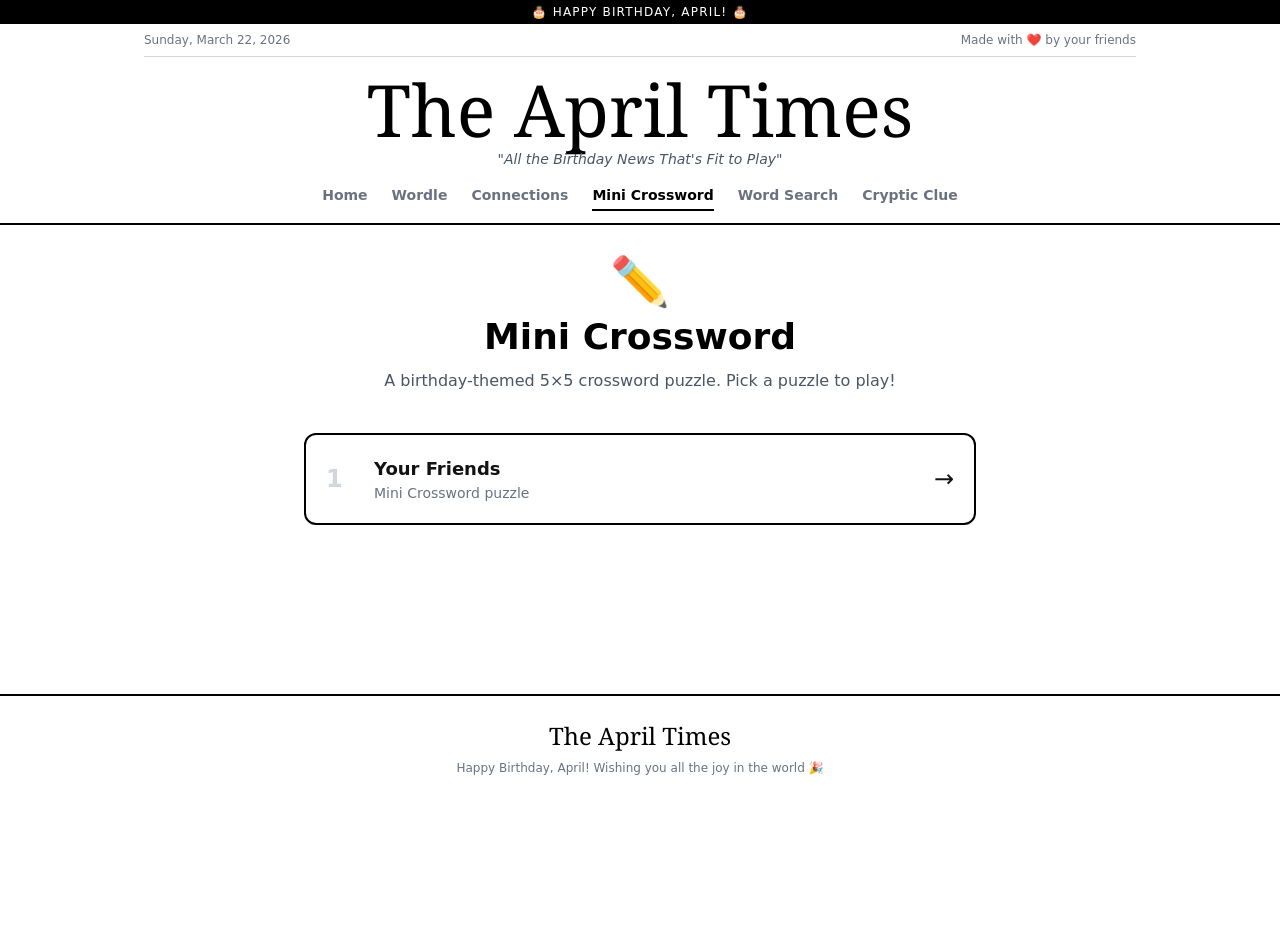
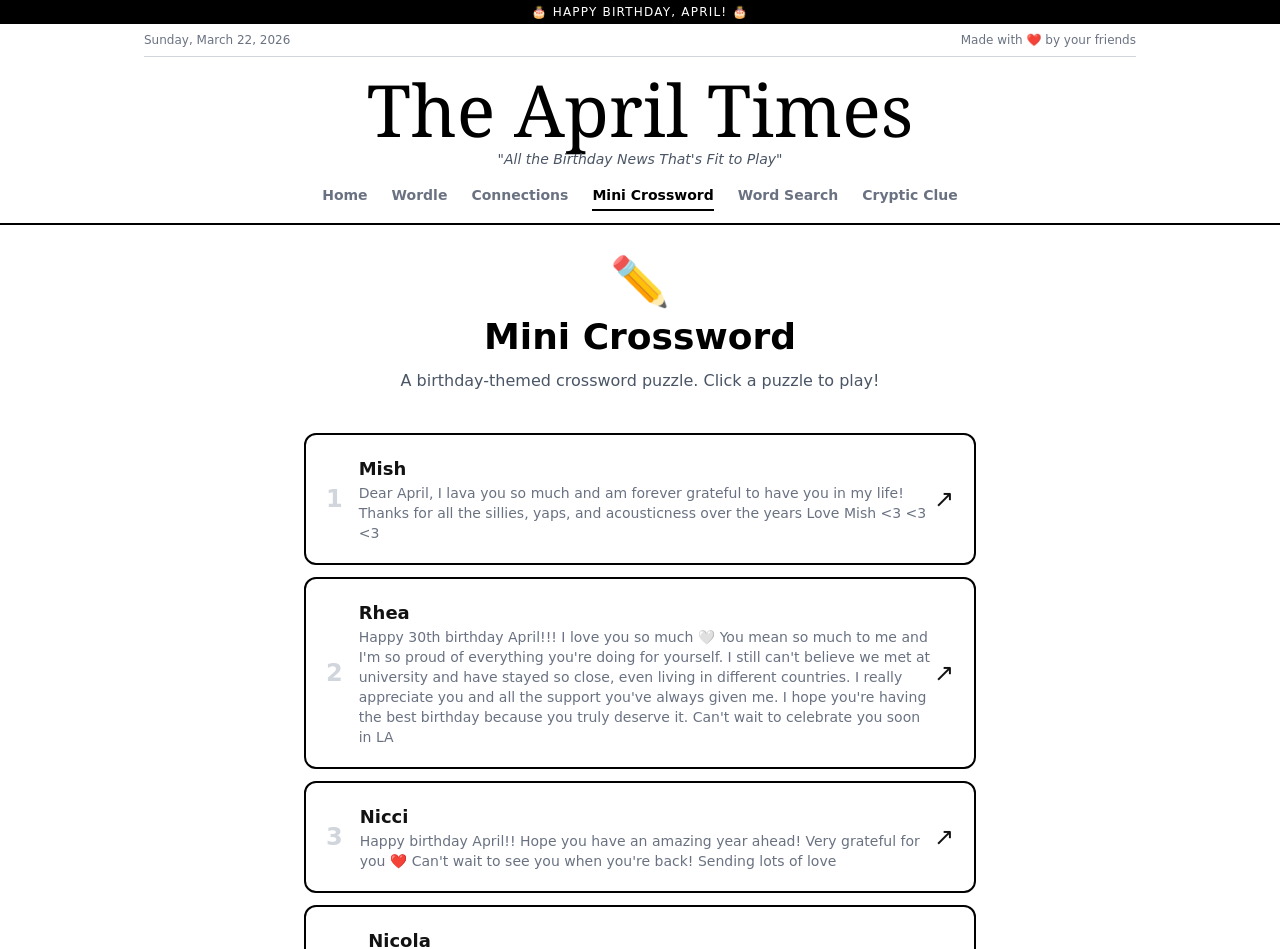
Before and after one commit to angiegyi/april-birthday, a React (Vite) app: page /crossword in a window 1280 px wide. Shown: the top 949 px of the page. Before the commit the page ends 800 px from the top, so only its background shows below. Built offline with nearby package versions, Linux system fonts and the light colour scheme; a web font is replaced by a local one.

Commit message:
adding crosswords

```diff
--- a/src/data/crossword.js
+++ b/src/data/crossword.js
@@ -1,31 +1,37 @@
 // ─── CROSSWORD PUZZLES ────────────────────────────────────────────────────────
-// Each puzzle: { creator, answerGrid, cluesAcross, cluesDown }
-// answerGrid: 5x5 array, '#' for black squares, uppercase letter for answers.
-// Clues: { number, clue, row, col }
+// Each puzzle: { creator, message, url }
+// url: external link to the crossword puzzle
 
 const crossword = [
-  {
-    creator: 'Your Friends',
-    message: 'Happy Birthday April! 🎉', // ← CHANGE THIS
-    answerGrid: [
-      ['C', 'A', 'K', 'E', 'S'],
-      ['A', '#', 'I', '#', 'U'],
-      ['N', 'I', 'N', 'E', 'N'],
-      ['D', '#', 'D', '#', 'N'],
-      ['Y', 'E', 'A', 'R', 'Y'],
-    ],
-    cluesAcross: [
-      { number: 1, clue: 'Birthday dessert (5)', row: 0, col: 0 },
-      { number: 5, clue: 'How many lives a cat has (4)', row: 2, col: 0 },
-      { number: 6, clue: '"Happy ___ to you" (4)', row: 4, col: 0 },
-    ],
-    cluesDown: [
-      { number: 1, clue: 'Sweet treat on a stick', row: 0, col: 0 },
-      { number: 2, clue: 'Birthday ___ (song)', row: 0, col: 2 },
-      { number: 3, clue: 'How old? Another ___ older!', row: 0, col: 4 },
-    ],
-  },
-  // ← Add more puzzles here
-]
+	{
+		creator: "Mish",
+		message:
+			"Dear April, I lava you so much and am forever grateful to have you in my life! Thanks for all the sillies, yaps, and acousticness over the years Love Mish <3 <3 <3",
+		url: "https://crosswordlabs.com/view/happy-bday-april-love-mish",
+	},
+	{
+		creator: "Rhea",
+		message:
+			"Happy 30th birthday April!!! I love you so much 🤍 You mean so much to me and I'm so proud of everything you're doing for yourself. I still can't believe we met at university and have stayed so close, even living in different countries. I really appreciate you and all the support you've always given me. I hope you're having the best birthday because you truly deserve it. Can't wait to celebrate you soon in LA",
+		url: "https://crosswordlabs.com/view/happy-birthday-april-love-you-rhea",
+	},
+	{
+		creator: "Nicci",
+		message:
+			"Happy birthday April!! Hope you have an amazing year ahead! Very grateful for you ❤️ Can't wait to see you when you're back! Sending lots of love",
+		url: "https://drive.google.com/file/d/1CtOXtpLQzYs89kLbb3TTyAUGhfGNbfTp/view?usp=sharing",
+	},
+	{
+		creator: "Nicola",
+		message:
+			"Happy 30th queen! Wishing you health and peace ❤️ can't wait to see you irl when you are back!!",
+		url: "https://crosswordlabs.com/view/happy-bday-april-love-nic",
+	},
+	{
+		creator: "Ben",
+		message: "Happy birthday april!!",
+		url: "https://crosswordlabs.com/view/april-bday-ben",
+	},
+];
 
-export default crossword
+export default crossword;
--- a/src/data/cryptic.js
+++ b/src/data/cryptic.js
@@ -24,16 +24,16 @@ const cryptic = [
 	{
 		creator: "Marcus",
 		message: "",
-		clue: "Face card? A buried antique, been beheaded. (5)",
-		answer: "GEOGRAPHY QUEEN",
-		length: 5,
+		clue: "Great explorers observe first, then plot. Why study old maps? (9)",
+		answer: "GEOGRAPHY",
+		length: 9,
 	},
 	{
 		creator: "Marcus",
 		message: "",
-		clue: "Great explorers observe first, then plot. Why study old maps? (9)",
-		answer: "GEOGRAPHY QUEEN",
-		length: 9,
+		clue: "Face card? A buried antique, been beheaded. (5)",
+		answer: "QUEEN",
+		length: 5,
 	},
 	{
 		creator: "Deepthi",
--- a/src/pages/Crossword.jsx
+++ b/src/pages/Crossword.jsx
@@ -1,14 +1,49 @@
-import PuzzleLobby from '../components/PuzzleLobby'
+import Layout from '../components/Layout'
 import puzzles from '../data/crossword'
 
 export default function Crossword() {
   return (
-    <PuzzleLobby
-      title="Mini Crossword"
-      description="A birthday-themed 5×5 crossword puzzle. Pick a puzzle to play!"
-      icon="✏️"
-      basePath="/crossword"
-      puzzles={puzzles}
-    />
+    <Layout>
+      <div className="max-w-2xl mx-auto">
+        {/* Header */}
+        <div className="text-center mb-10">
+          <span className="text-5xl block mb-3">✏️</span>
+          <h2 className="text-4xl font-bold text-black mb-3">Mini Crossword</h2>
+          <p className="text-gray-600">A birthday-themed crossword puzzle. Click a puzzle to play!</p>
+        </div>
+
+        {/* Puzzle list */}
+        <div className="space-y-3">
+          {puzzles.map((puzzle, index) => (
+            <a
+              key={index}
+              href={puzzle.url}
+              target="_blank"
+              rel="noopener noreferrer"
+              className="flex items-center justify-between p-5 border-2 border-black rounded-xl hover:bg-black hover:text-white transition-colors group"
+            >
+              <div className="flex items-center gap-4">
+                <span className="text-2xl font-bold text-gray-300 group-hover:text-gray-500 w-8 select-none">
+                  {index + 1}
+                </span>
+                <div>
+                  <p className="text-lg font-bold">{puzzle.creator}</p>
+                  <p className="text-sm text-gray-500 group-hover:text-gray-300">
+                    {puzzle.message}
+                  </p>
+                </div>
+              </div>
+              <span className="text-2xl">↗</span>
+            </a>
+          ))}
+        </div>
+
+        {puzzles.length === 0 && (
+          <div className="text-center py-16 text-gray-400">
+            <p className="text-lg">No puzzles yet — check back soon!</p>
+          </div>
+        )}
+      </div>
+    </Layout>
   )
 }
```
